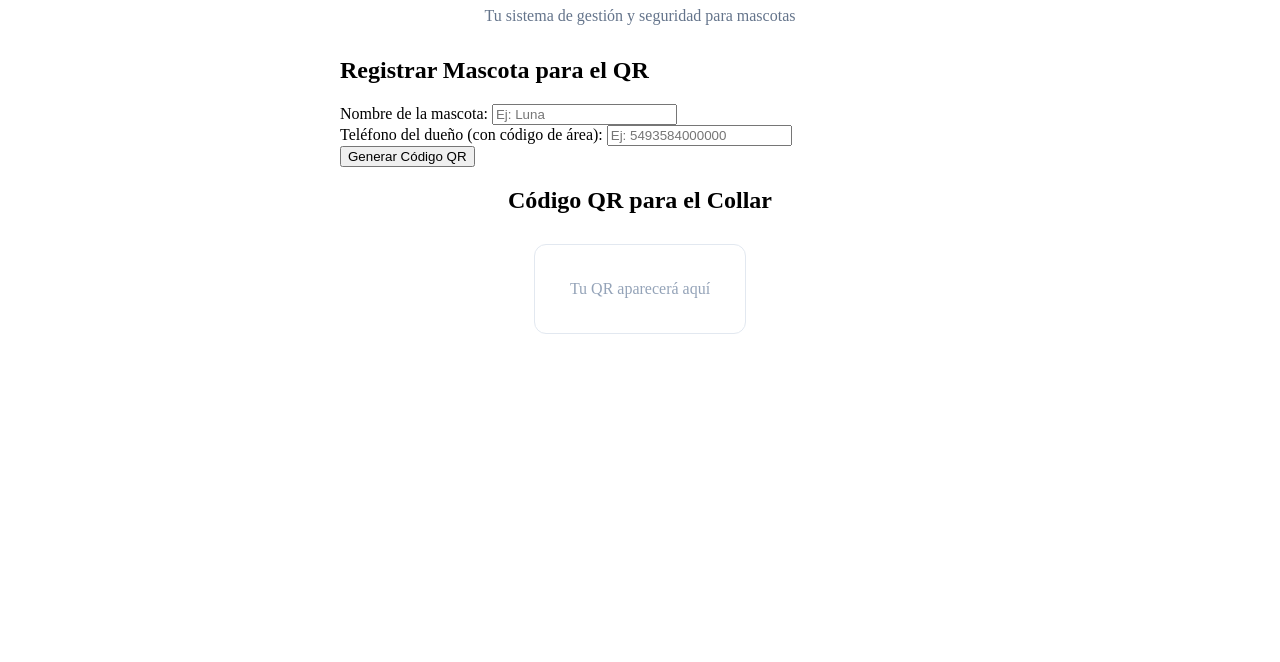
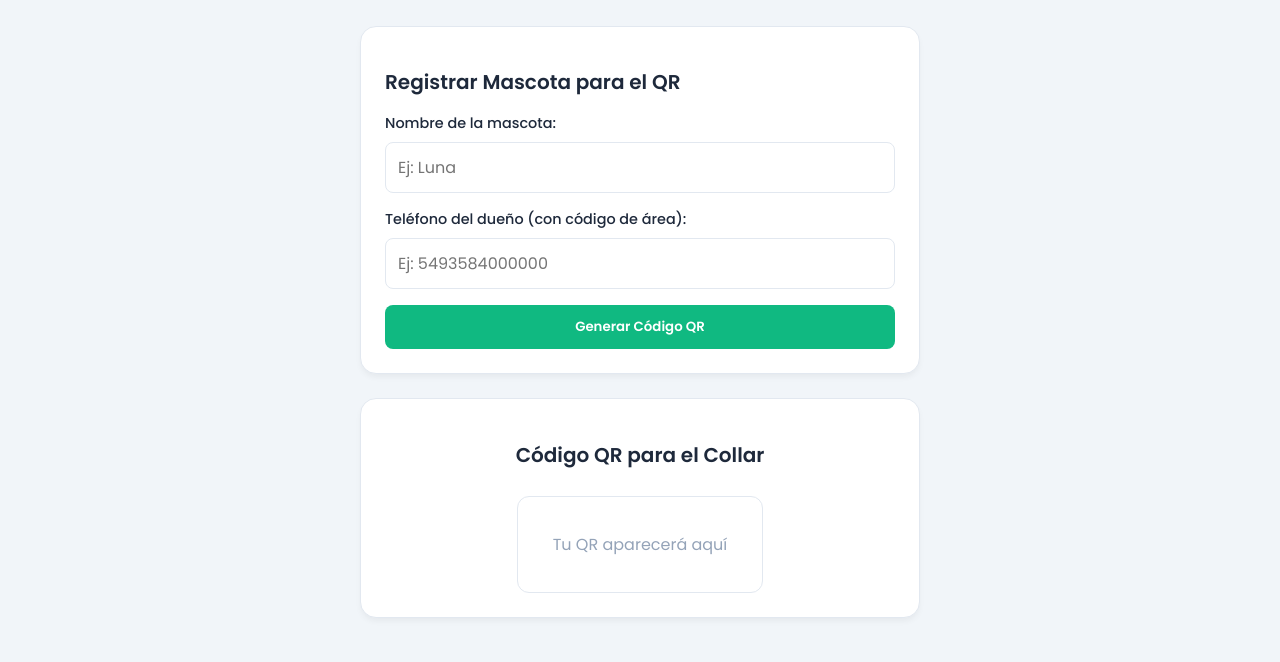
Before and after one commit to quepinquepon/mascotapro, a plain HTML site: page index.html in a window 1280 px wide. Shown: the part 942-1604 px from the top of the page. Before the commit the page ends 1304 px from the top, so only its background shows below. Drawn offline with Linux system fonts and the light colour scheme; a script that the page names is missing.

Commit message:
Update app.css

```diff
--- a/css/app.css
+++ b/css/app.css
@@ -1,34 +1,80 @@
-/* Barra de navegación inferior fija para móviles */
-.app-nav, nav.bottom-nav {
-    position: fixed;
-    bottom: 0;
-    left: 0;
-    width: 100%;
-    background: var(--card-bg);
-    display: flex;
-    justify-content: space-around;
-    align-items: center;
-    padding: 0.75rem 0;
-    box-shadow: 0 -4px 10px rgba(0, 0, 0, 0.05);
-    border-top: 1px solid var(--border-color);
-    z-index: 1000;
+:root {
+    --primary: #10b981;
+    --primary-dark: #059669;
+    --secondary: #1e293b;
+    --bg-app: #f1f5f9;
+    --card-bg: #ffffff;
+    --text-main: #334155;
+    --border-color: #e2e8f0;
+    --radius-lg: 16px;
+    --shadow-sm: 0 4px 6px -1px rgba(0, 0, 0, 0.05);
 }
 
-.app-nav a, nav.bottom-nav button {
-    background: none;
-    border: none;
-    color: var(--text-muted);
-    font-size: 0.75rem;
-    font-weight: 600;
-    text-decoration: none;
-    display: flex;
-    flex-direction: column;
-    align-items: center;
-    gap: 2px;
-    cursor: pointer;
-    transition: color 0.2s;
+* {
+    box-sizing: border-box;
+    font-family: 'Poppins', sans-serif;
 }
 
-.app-nav a.active, .app-nav a:hover, nav.bottom-nav button:hover {
-    color: var(--primary);
+body {
+    background-color: var(--bg-app);
+    color: var(--text-main);
+    margin: 0;
+    padding: 0;
 }
+
+.card {
+    background: var(--card-bg);
+    border-radius: var(--radius-lg);
+    padding: 1.5rem;
+    margin-bottom: 1.5rem;
+    box-shadow: var(--shadow-sm);
+    border: 1px solid var(--border-color);
+}
+
+h2 {
+    font-size: 1.25rem;
+    color: var(--secondary);
+    margin-bottom: 1rem;
+    font-weight: 600;
+}
+
+.form-group {
+    margin-bottom: 1rem;
+}
+
+label {
+    display: block;
+    margin-bottom: 0.5rem;
+    font-size: 0.9rem;
+    font-weight: 500;
+    color: var(--secondary);
+}
+
+input {
+    width: 100%;
+    padding: 0.75rem;
+    border: 1px solid var(--border-color);
+    border-radius: 8px;
+    font-size: 1rem;
+    outline: none;
+}
+
+input:focus {
+    border-color: var(--primary);
+}
+
+button {
+    background-color: var(--primary);
+    color: white;
+    border: none;
+    padding: 0.75rem 1.5rem;
+    border-radius: 8px;
+    font-weight: 600;
+    cursor: pointer;
+    width: 100%;
+    transition: background 0.2s;
+}
+
+button:hover {
+    background-color: var(--primary-dark);
+}
```
